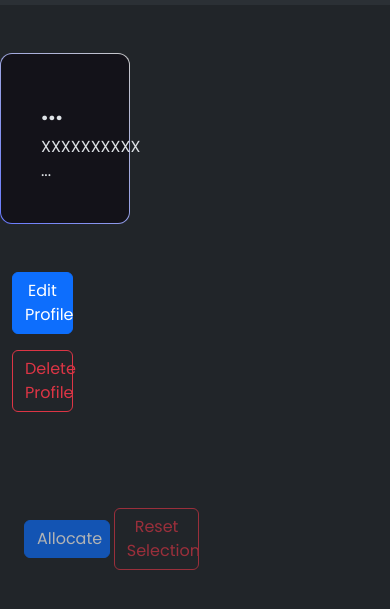
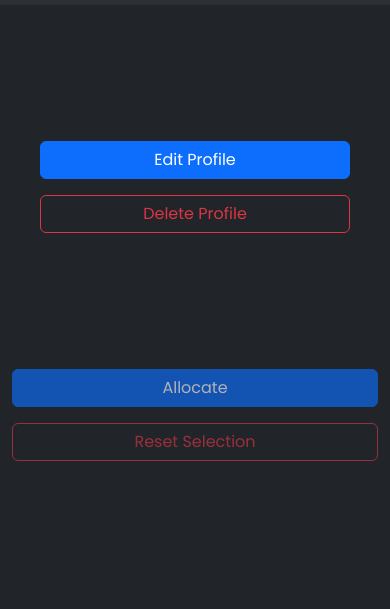
Before and after one commit to the-cat-cult/rms, a website: page public/pages/admin/tenant_page.html in a window 390 px wide. Shown: the part 61-670 px from the top of the page. Drawn offline with nearby package versions, Linux system fonts and the light colour scheme; no server answers.

Commit message:
Tenants' page madew responsive

```diff
--- a/public/pages/admin/tenant_page.html
+++ b/public/pages/admin/tenant_page.html
@@ -38,19 +38,22 @@
         <div class="mt-5">
             <!-- Two columns, one containing tenant details and one containing an edit button and a delete profile button -->
             <div class="row">
-                <div class="col-4" id="person-card">
-                    <h1 class="tenant_name">...</h1>
-                    <span class="phone_number">XXXXXXXXXX</span><br>
-                    <span class="allocation">...</span>
+                <div class="col-12" id="person-card">
+                    <h1 class="tenant_name"></h1>
+                    <span class="phone_number"></span><br>
+                    <span class="allocation"></span>
+
+                    <div class="row mt-3">
+                        <div class="col-lg-3 col-sm-12 col-md-4">
+                            <button type="button" id="edit" class="btn btn-primary btn-block w-100" onclick="edit()">Edit Profile</button>
+                        </div>
+                        <div class="col-lg-3 col-sm-12 col-md-4 mt-sm-3 mt-md-0 mt-lg-0 mt-3">
+                            <button type="button" id="delete" class="btn btn-outline-danger btn-block w-100" onclick="delete_tenant()">Delete Profile</button>
+                        </div>
+                    </div>
                 </div>
             </div>
 
-            <div class="col-4 mt-5">
-                <button type="button" id="edit" class="btn btn-primary btn-block w-50" onclick="edit()">Edit Profile</button>
-                <div class="mt-3"></div>
-                <button type="button" id="delete" class="btn btn-outline-danger btn-block w-50" onclick="delete_tenant()">Delete Profile</button>
-
-            </div>
         </div>
 
         <!-- Spacer -->
@@ -63,17 +66,15 @@
             </div>
 
         </div>
-        <!-- <a href="#" class="list-group-item list-group-item-action flex-column align-items-start" id="Preference 1" data-toggle="modal" data-target="#preferenceModal">
-                <div class="d-flex w-100 justify-content-between">
-                    <h5 class="mb-1">Preference 1</h5><small>Priority 1</small>
-                    <p class="mb-1">Donec id elit non mi porta gravida at eget metus. Maecenas sed diam eget risus varius blandit.</p><small class="text-muted">Rent: 10000</small><small class="text-muted">Security Deposit: 10000</small></div>
-            </a> -->
 
-        <!-- Allocate button -->
-        <div class="container">
-            <button type="button" class="btn btn-primary btn-block w-25 mb-5" disabled onclick="allocate()" id="allocate">Allocate</button>
-            <!-- Reset selection -->
-            <button type="button" class="btn btn-outline-danger btn-block w-25 mb-5" disabled onclick="reset()" id="reset">Reset Selection</button>
+
+        <div class="row" id="allocation-buttons">
+            <div class="col-lg-3 col-sm-12 col-md-4">
+                <button type="button" class="btn btn-primary btn-block w-100" disabled onclick="allocate()" id="allocate">Allocate</button>
+            </div>
+            <div class="col-lg-3 col-sm-12 col-md-4 mt-sm-3 mt-md-0 mt-lg-0 mt-3">
+                <button type="button" class="btn btn-outline-danger btn-block w-100" disabled onclick="reset()" id="reset">Reset Selection</button>
+            </div>
         </div>
     </div>
 
@@ -88,9 +89,7 @@
         function getTenant() {
             axios.get("/api/getTenant?tenant_id=" + getTenantIdFromParam())
                 .then(function(response) {
-                    console.log(response);
                     if (response.data.success) {
-                        console.log(response.data);
                         document.getElementsByClassName("tenant_name")[0].innerHTML = response.data.Tenant.name;
                         document.getElementsByClassName("phone_number")[0].innerHTML = response.data.Tenant.mobileNumber;
                         document.getElementsByClassName("allocation")[0].innerHTML = "Allocated: " + response.data.Tenant.allocationStatus;
@@ -111,7 +110,6 @@
                     userId: id
                 })
                 .then(function(response) {
-                    console.log(response);
                     if (response.data.success) {
                         let preferences_array = response.data.Booking;
                         populate_preferences(preferences_array);
@@ -128,7 +126,7 @@
 
         function populate_preferences(preferences) {
             // Add each preference to the list in preference_list
-            if (preferences != null) {
+            if (preferences.length > 0) {
                 for (var preference in preferences) {
                     // Create a new list item
                     var new_preference = document.createElement("a");
@@ -182,6 +180,9 @@
                 var spacer = document.createElement("div");
                 spacer.setAttribute("class", "mt-5");
                 preference_list.appendChild(spacer);
+
+                var allocate_buttons = document.getElementById("allocation-buttons");
+
             } else {
                 // Display a message saying that there are no preferences to display
                 var no_preferences = document.createElement("h2");
@@ -189,6 +190,9 @@
                 no_preferences.innerHTML = "You have no preferences to display.";
 
                 preference_list.appendChild(no_preferences);
+
+                var allocate_buttons = document.getElementById("allocation-buttons");
+                allocate_buttons.style.display = "none";
 
             }
 
@@ -209,22 +213,17 @@
                 });
             });
 
-            console.log(current_selection)
-
         }
 
 
         function allocate() {
-            console.log(current_selection);
             if (confirm("Are you sure you want to allocate this property?")) {
                 let body = {
                     "propertyId": current_selection,
                     "userId": userId
                 };
                 axios.patch("/api/updateBookingStatus", body)
-                    .then(function(response) {
-                        console.log(response);
-                    })
+                    .then(function(response) {})
                     .catch(function(error) {
                         console.log(error);
                     });
@@ -254,7 +253,6 @@
             if (confirm("Are you sure you want to delete?")) {
                 axios.get("/api/deleteTenantById?tenant_id=" + getTenantIdFromParam())
                     .then(function(response) {
-                        console.log(response);
                         if (response.data.success) {
                             alert("Tenant deleted successfully");
                             sign_out()
@@ -270,9 +268,7 @@
             if (confirm("Are you sure you want to sign out?")) {
                 axios.post('/api/signOut')
                     .then(function(response) {
-                        console.log(response);
                         localStorage.clear();
-                        // alert("Signed Out")
                         window.location.href = "/";
                     })
                     .catch(function(error) {
@@ -313,22 +309,6 @@
 
         #person-card {
             padding: 40px;
-            border: 1px solid #0000;
-            border-radius: 12px;
-            background: linear-gradient(#131219, #131219) padding-box, linear-gradient( var(--angle), #c9c9c9, #687aff) border-box;
-            animation: 8s rotate linear infinite;
-        }
-
-        @keyframes rotate {
-            to {
-                --angle: 360deg;
-            }
-        }
-
-        @property --angle {
-            syntax: "<angle>";
-            initial-value: 0deg;
-            inherits: false;
         }
     </style>
 
```
